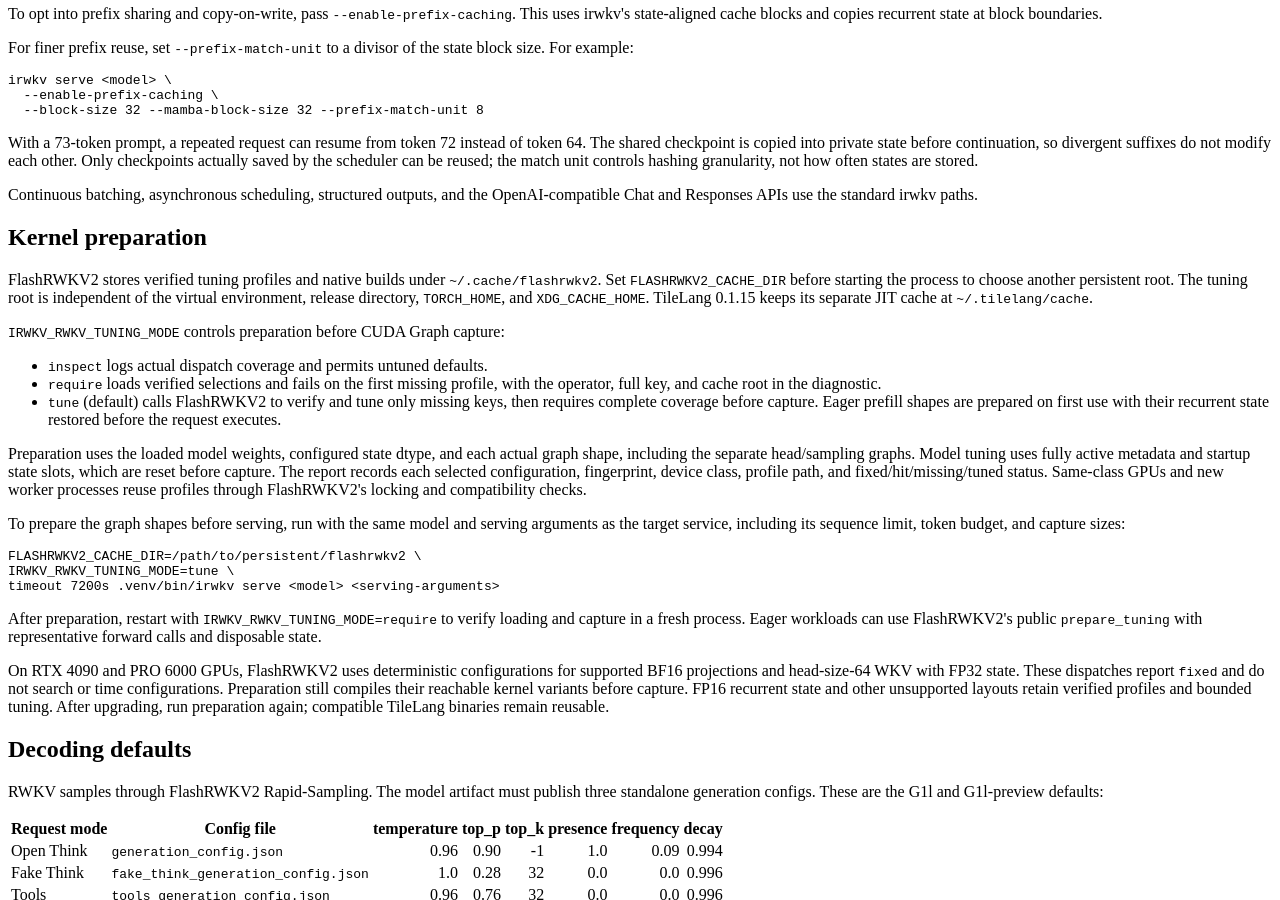
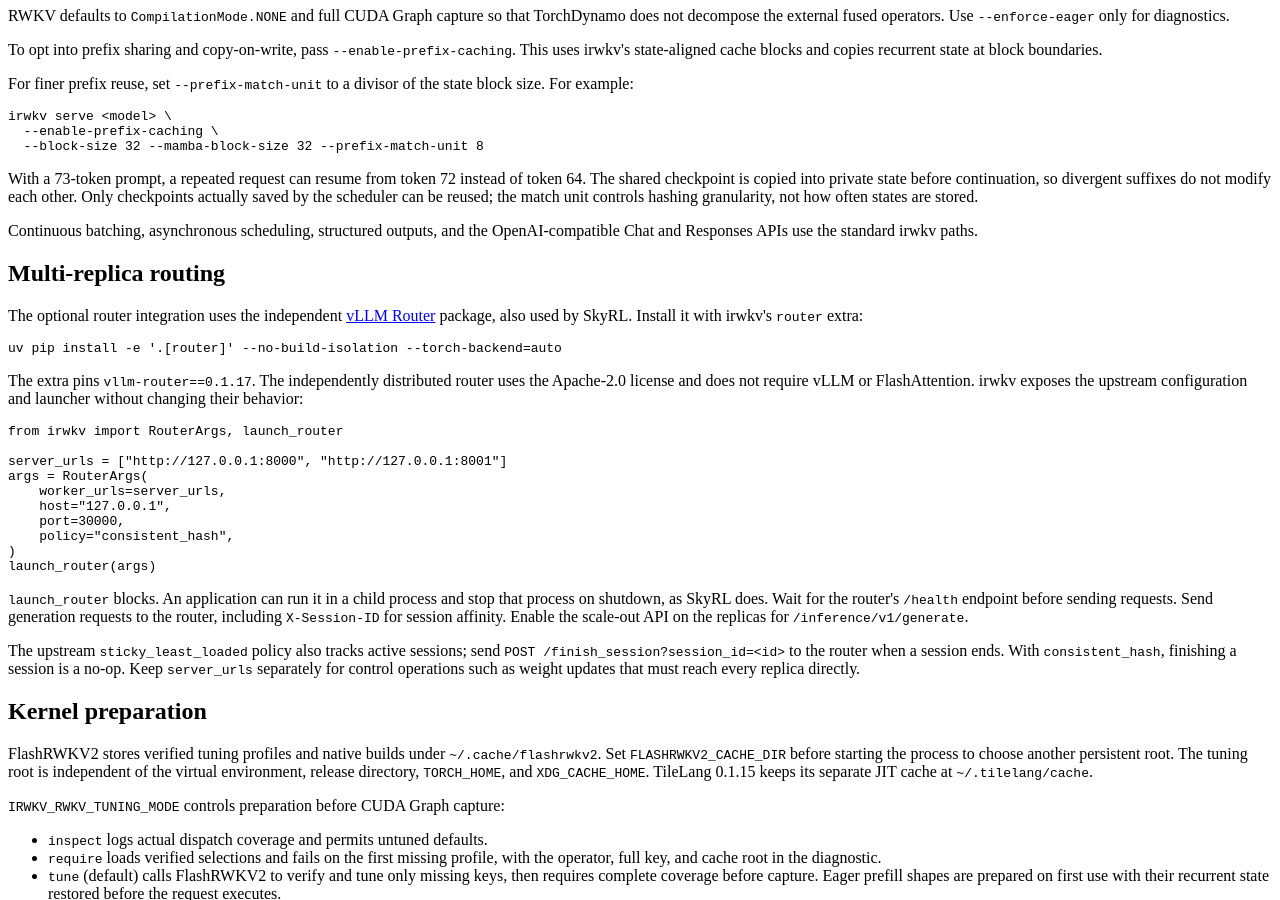
Before and after one commit to rwkv-org/irwkv, an MkDocs documentation site: the page built from docs/models/rwkv.md, in a window 1280 px wide and 900 px high, scrolled down 8903 px. Built offline with MkDocs 1.6.1 and Material for MkDocs 9.7.7, drawn with Linux system fonts in a browser that asks for light colours; some of the changed text lies outside the part shown.

Commit message:
feat: expose optional upstream router integration
Co-authored-by: OpenAI Codex <codex@openai.com>
Signed-off-by: Caizus <caizus@outlook.com>

````diff
--- a/docs/models/rwkv.md
+++ b/docs/models/rwkv.md
@@ -75,6 +75,45 @@ granularity, not how often states are stored.
 
 Continuous batching, asynchronous scheduling, structured outputs, and the
 OpenAI-compatible Chat and Responses APIs use the standard irwkv paths.
+
+## Multi-replica routing
+
+The optional router integration uses the independent
+[vLLM Router](https://github.com/vllm-project/router) package, also used by
+SkyRL. Install it with irwkv's `router` extra:
+
+```bash
+uv pip install -e '.[router]' --no-build-isolation --torch-backend=auto
+```
+
+The extra pins `vllm-router==0.1.17`. The independently distributed router
+uses the Apache-2.0 license and does not require vLLM or FlashAttention. irwkv
+exposes the upstream configuration and launcher without changing their behavior:
+
+```python
+from irwkv import RouterArgs, launch_router
+
+server_urls = ["http://127.0.0.1:8000", "http://127.0.0.1:8001"]
+args = RouterArgs(
+    worker_urls=server_urls,
+    host="127.0.0.1",
+    port=30000,
+    policy="consistent_hash",
+)
+launch_router(args)
+```
+
+`launch_router` blocks. An application can run it in a child process and stop
+that process on shutdown, as SkyRL does. Wait for the router's `/health`
+endpoint before sending requests. Send generation requests to the router,
+including `X-Session-ID` for session affinity. Enable the scale-out API on the
+replicas for `/inference/v1/generate`.
+
+The upstream `sticky_least_loaded` policy also tracks active sessions; send
+`POST /finish_session?session_id=<id>` to the router when a session ends. With
+`consistent_hash`, finishing a session is a no-op. Keep `server_urls` separately
+for control operations such as weight updates that must reach every replica
+directly.
 
 ## Kernel preparation
 
--- a/irwkv/__init__.py
+++ b/irwkv/__init__.py
@@ -27,9 +27,14 @@ MODULE_ATTRS = {
     "SamplingParams": ".sampling_params:SamplingParams",
     "CompletionOutput": ".outputs:CompletionOutput",
     "RequestOutput": ".outputs:RequestOutput",
+    "RouterArgs": "vllm_router.router_args:RouterArgs",
+    "launch_router": "vllm_router.launch_router:launch_router",
 }
 
 if typing.TYPE_CHECKING:
+    from vllm_router.launch_router import launch_router as launch_router
+    from vllm_router.router_args import RouterArgs as RouterArgs
+
     from irwkv.engine.arg_utils import AsyncEngineArgs, EngineArgs
     from irwkv.engine.async_llm_engine import AsyncLLMEngine
     from irwkv.engine.llm_engine import LLMEngine
--- a/setup.py
+++ b/setup.py
@@ -373,6 +373,7 @@ setup(
     install_requires=get_requirements(),
     extras_require={
         "bench": ["pandas", "matplotlib", "seaborn", "datasets", "scipy", "plotly"],
+        "router": ["vllm-router==0.1.17"],
         "tensorizer": ["tensorizer==2.10.1"],
         "fastsafetensors": ["fastsafetensors >= 0.3.3"],
         "instanttensor": ["instanttensor >= 0.1.9"],
````
Also changed, not shown: 2 other files.
